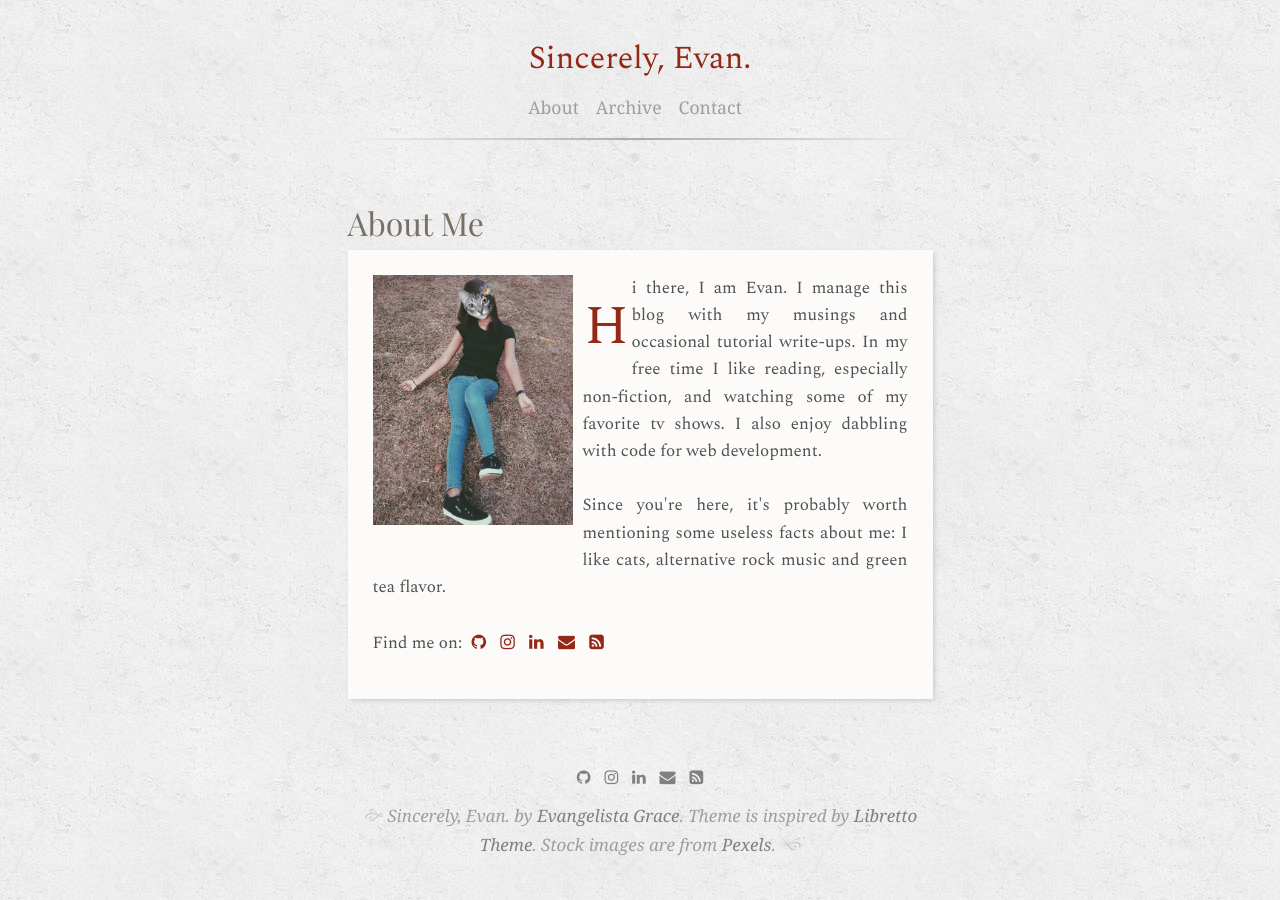
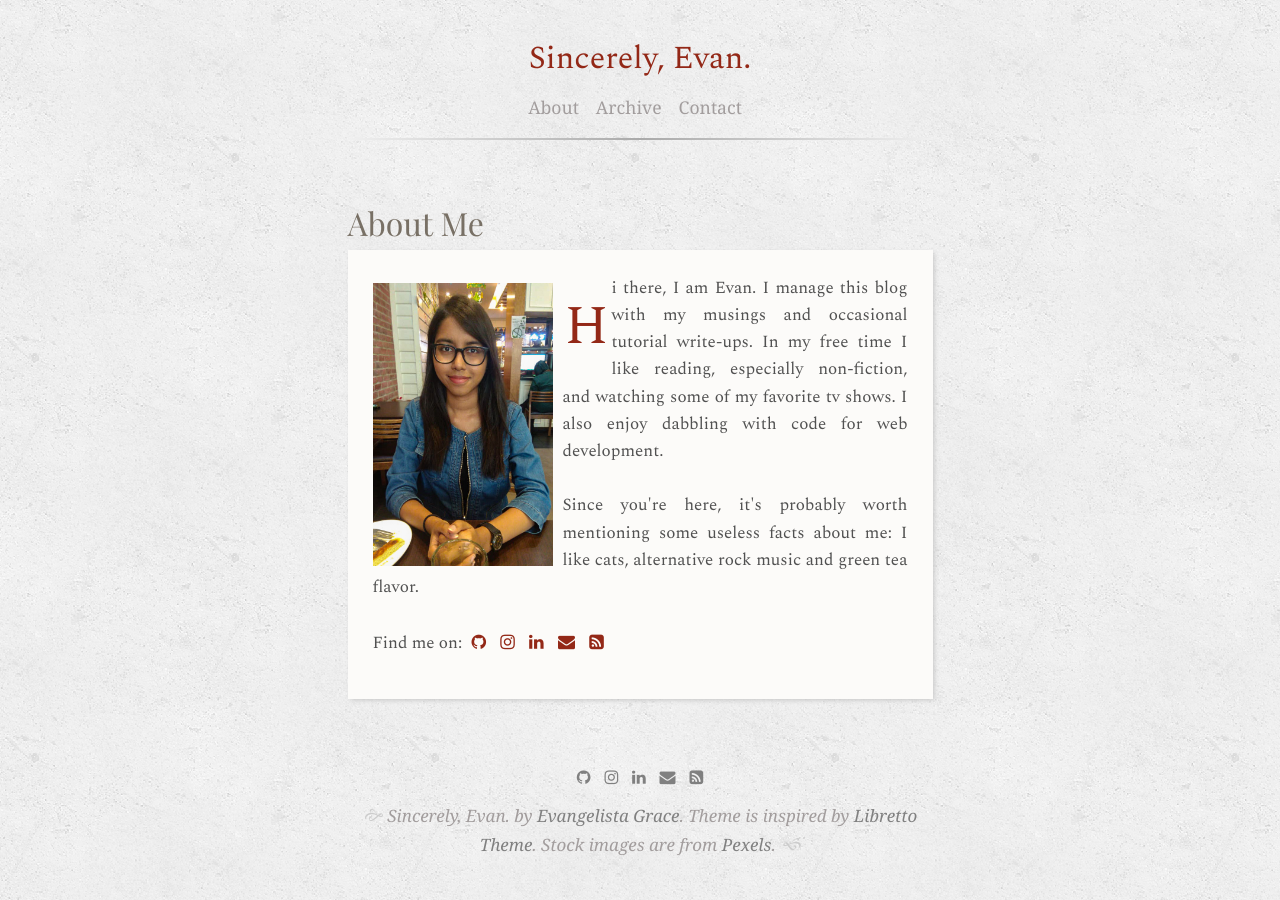
Before and after one commit to evangelistagrace/evangelistagrace.github.io, a Jekyll site: the page built from menu/about.md, in a window 1280 px wide. Built offline with Jekyll 4.4.1, drawn with Linux system fonts in a browser that asks for light colours; some web fonts are replaced.

Commit message:
updated profile picture

```diff
--- a/assets/css/main.css
+++ b/assets/css/main.css
@@ -330,7 +330,9 @@ hr {
 
 .profile img{
   float: left;
-  width: 200px;
+  width: 180px;
+  margin: 0;
+  margin-top: 8px;
   margin-right: 10px;
 }
 
@@ -790,7 +792,6 @@ th, td {
     margin-left: 0;
     margin-right: 0;
     margin-bottom: 20px;
-    width: 180px;
   }
 
   .form-group input{
--- a/menu/about.md
+++ b/menu/about.md
@@ -5,7 +5,7 @@ title: About Me
 
 <div class="posts">
     <p class="profile">
-        <img src="/assets/img/evan2.jpg"><span>Hi there, I am Evan. I manage this blog with my musings and occasional tutorial write-ups. In my free time I like reading, especially non-fiction, and watching some of my favorite tv shows. I also enjoy dabbling with code for web development.
+        <img src="/assets/img/evan3.jpg"><span>Hi there, I am Evan. I manage this blog with my musings and occasional tutorial write-ups. In my free time I like reading, especially non-fiction, and watching some of my favorite tv shows. I also enjoy dabbling with code for web development.
         <br><br>
         Since you're here, it's probably worth mentioning some useless facts about me: I like cats, alternative rock music and green tea flavor.
         <br><br>
```
Also changed, not shown: assets/img/evan3.jpg (added).
